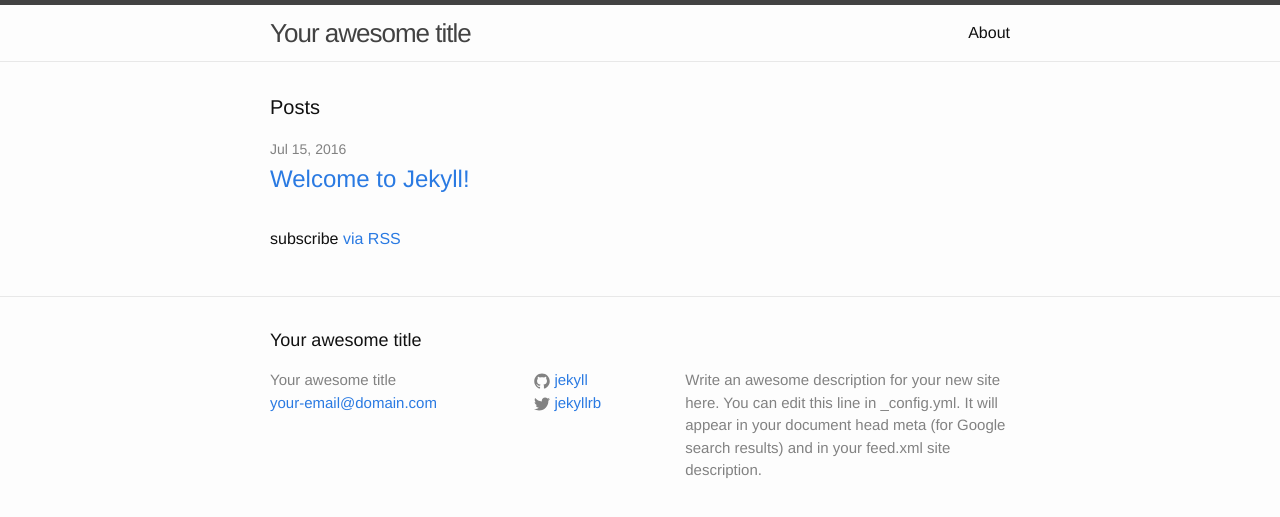
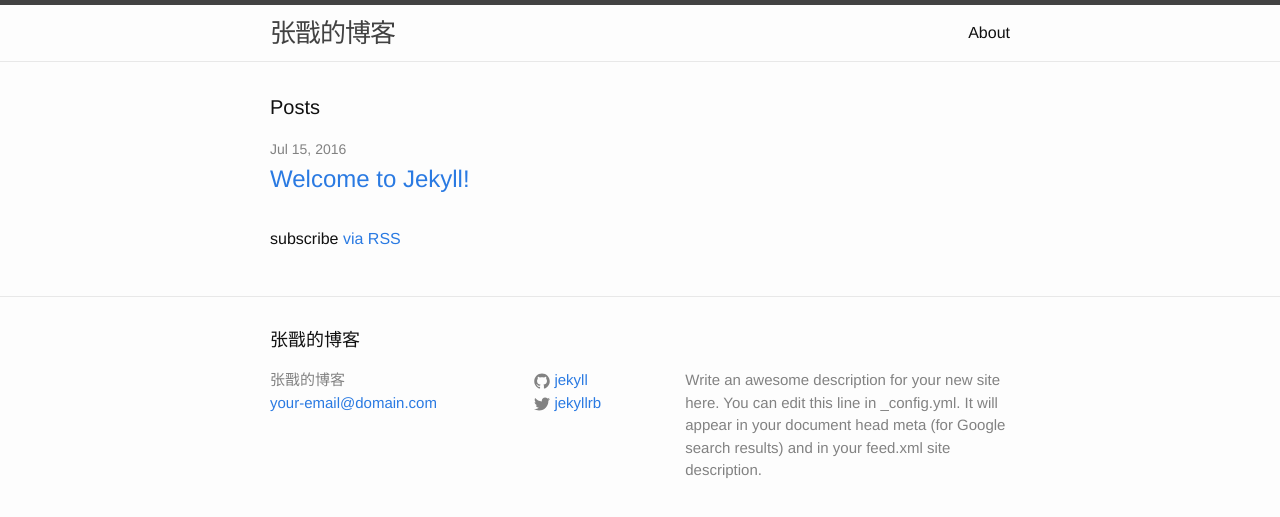
Before and after one commit to zangji6253/zangji6253.github.io, a Jekyll site: the page built from index.html, in a window 1280 px wide. Shown: the top 517 px of the page. Built offline with Jekyll 4.4.1, drawn with Linux system fonts in a browser that asks for light colours.

Commit message:
change title

```diff
--- a/_config.yml
+++ b/_config.yml
@@ -6,7 +6,7 @@
 # 'jekyll serve'. If you change this file, please restart the server process.
 
 # Site settings
-title: Your awesome title
+title: 张戬的博客
 email: your-email@domain.com
 description: > # this means to ignore newlines until "baseurl:"
   Write an awesome description for your new site here. You can edit this
```
